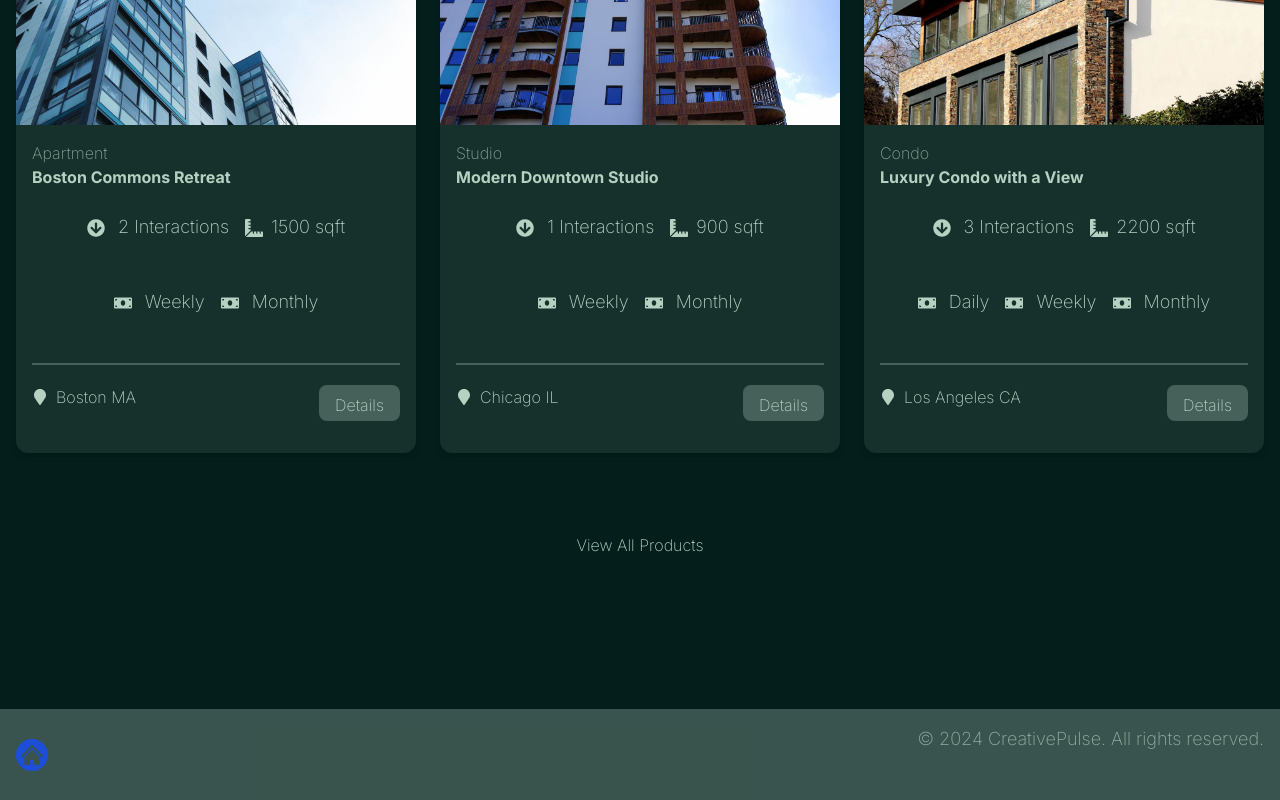
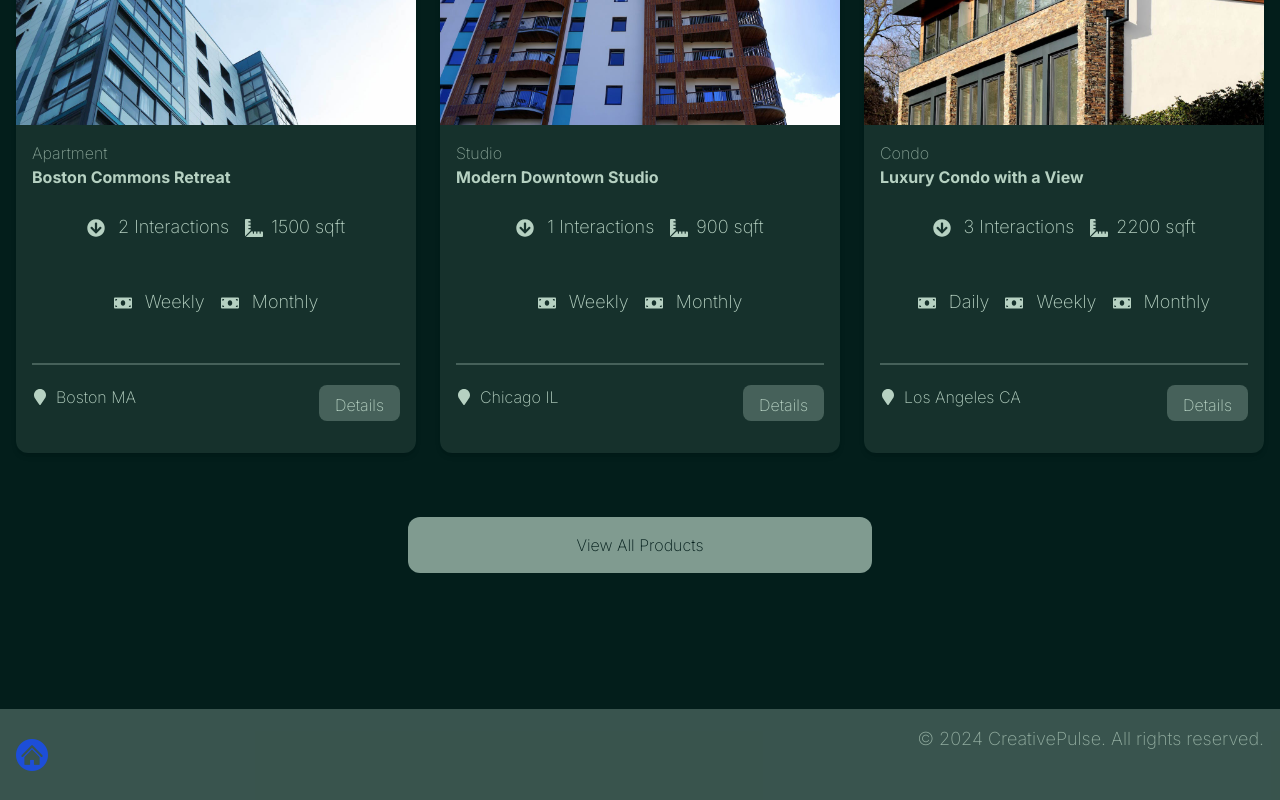
Before and after one commit to juliscapucin/creative-pulse, a Next.js app: page / in a window 1280 px wide. Shown: the part 794-1594 px from the top of the page. Built offline with nearby package versions, Linux system fonts and the light colour scheme; a web font is replaced by a local one.

Commit message:
ui: edit styles

```diff
--- a/components/homeProducts.tsx
+++ b/components/homeProducts.tsx
@@ -37,7 +37,7 @@ const HomeProducts = async () => {
 			<section className='m-auto max-w-lg my-10 px-6'>
 				<Link
 					href='/products'
-					className='block bg-black text-white text-center py-4 px-6 rounded-xl hover:bg-gray-700'
+					className='block bg-faded-70 text-primary text-center py-4 px-6 rounded-xl hover:bg-faded-10 hover:text-secondary'
 				>
 					View All Products
 				</Link>
```
